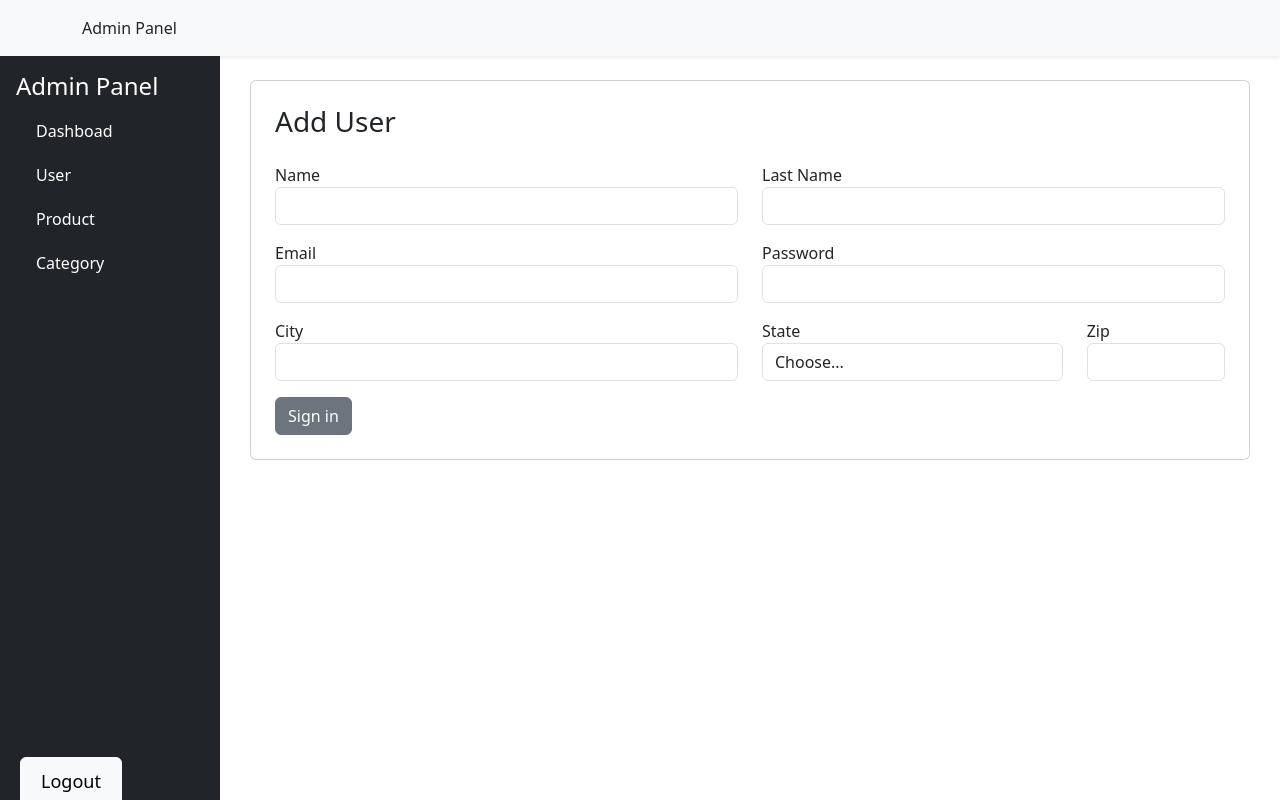
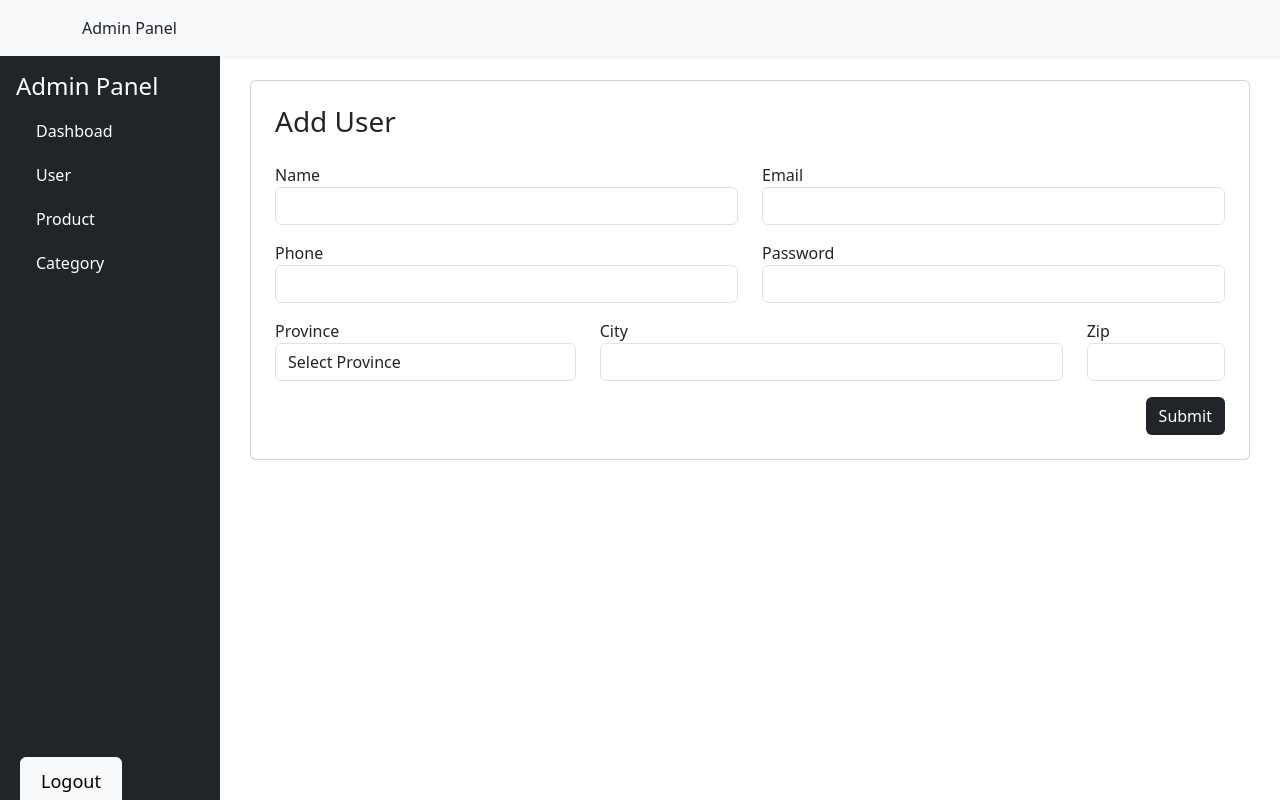
Before and after one commit to ubaid2917/mern-admin-panel, a React (Vite) app: page /users/add in a window 1280 px wide. Built offline with nearby package versions, Linux system fonts and the light colour scheme; sample sign-in values are in the browser's storage.

Commit message:
add search in user

```diff
--- a/src/API/user.js
+++ b/src/API/user.js
@@ -1,9 +1,10 @@
 import { invokeApi } from "../utils/invokeApi";
 
 // get user
-export const getUserList = async () => {
+export const getUserList = async (search) => {
+  //  console.log('search')
   const reqObj = {
-    path: `/user/get`,
+    path: `/user/get?search=${search}`,
     method: "GET",
     headers: {},
   };
--- a/src/pages/User/Add.jsx
+++ b/src/pages/User/Add.jsx
@@ -11,9 +11,10 @@ function AddUser() {
     firstName: "",
     lastName: "",
     email: "",
+    phone: "",
     password: "",
     city: "",
-    state: "",
+    country: "",
     zip: "",
   });
 
@@ -75,22 +76,6 @@ function AddUser() {
               <div className="invalid-feedback">Name is required</div>
             </div>
             <div className="form-group col-lg-6">
-              <label htmlFor="inputLname1">Last Name</label>
-              <input
-                type="text"
-                className="form-control"
-                id="inputLname1"
-                name="lastName"
-                value={formData.lastName}
-                onChange={handleOnChange}
-                required
-              />
-              <div className="invalid-feedback">Last name is required</div>
-            </div>
-          </div>
-
-          <div className="row mb-3">
-            <div className="form-group col-lg-6">
               <label htmlFor="inputEmail4">Email</label>
               <input
                 type="email"
@@ -102,6 +87,23 @@ function AddUser() {
                 required
               />
               <div className="invalid-feedback">Enter a valid email</div>
+            </div>
+          </div>
+
+          <div className="row mb-3">
+            <div className="form-group col-lg-6">
+              <label htmlFor="inputEmail4">Phone</label>
+              <input
+                type="number"
+                className="form-control"
+                id="inputPhone4"
+                name="phone"
+                value={formData.phone}
+                onChange={handleOnChange}
+                required
+                min={11}
+              />
+              <div className="invalid-feedback">Phone is required</div>
             </div>
             <div className="form-group col-lg-6">
               <label htmlFor="inputPassword4">Password</label>
@@ -122,6 +124,24 @@ function AddUser() {
           </div>
 
           <div className="row mb-3">
+             <div className="form-group col-md-4">
+              <label htmlFor="inputState">Province</label>
+              <select
+                id="inputState"
+                name="country"
+                className="form-control"
+                value={formData.state}
+                onChange={handleOnChange}
+                required
+              >
+                <option value="">Select Province </option>
+                <option>Punjab</option>
+                <option>Sindh</option>
+                <option>KPK</option>
+                <option>Balochistan</option>
+              </select>
+              <div className="invalid-feedback">Please select a Province</div>
+            </div>
             <div className="form-group col-md-6">
               <label htmlFor="inputCity">City</label>
               <input
@@ -135,24 +155,7 @@ function AddUser() {
               />
               <div className="invalid-feedback">City is required</div>
             </div>
-            <div className="form-group col-md-4">
-              <label htmlFor="inputState">State</label>
-              <select
-                id="inputState"
-                name="state"
-                className="form-control"
-                value={formData.state}
-                onChange={handleOnChange}
-                required
-              >
-                <option value="">Choose...</option>
-                <option>Punjab</option>
-                <option>Sindh</option>
-                <option>KPK</option>
-                <option>Balochistan</option>
-              </select>
-              <div className="invalid-feedback">Please select a state</div>
-            </div>
+
             <div className="form-group col-md-2">
               <label htmlFor="inputZip">Zip</label>
               <input
@@ -169,8 +172,8 @@ function AddUser() {
           </div>
 
           <div>
-            <button type="submit" className="btn btn-secondary ">
-              Sign in
+            <button type="submit" className="btn float-end" style={{ background: '#212529', color: '#fff' }}>
+              Submit
             </button>
           </div>
         </form>
--- a/src/pages/User/List.jsx
+++ b/src/pages/User/List.jsx
@@ -7,12 +7,17 @@ import Message from "../../components/Message";
 const List = () => {
   const [data, setData] = useState([]);
   const [message, setMessage] = useState(false);
+  const [search, setSearch] = useState("");
+
+
+  console.log('search', search)
+
   useEffect(() => {
     getUser();
-  }, []);
-  const getUser = async () => {
+  }, [search]);
+  const getUser = async ( ) => {
     try {
-      const response = await getUserList();
+      const response = await getUserList(search);
 
       if (response.statusCode !== 200) {
       }
@@ -38,6 +43,12 @@ const List = () => {
     }
   }
 
+  const handleSearch = (event) => {
+    const value = event.target.value;
+    setSearch(value);
+    getUser(value)
+  };
+
   return (
     <>
       <Message message={message} />
@@ -47,13 +58,17 @@ const List = () => {
             <h2 className="mb-4">User List</h2>
           </div>
           <div>
-            <Link to={"/users/add"} className="btn btn-secondary">
+            <Link to={"/users/add"} className="btn" style={{ background: '#212529', color: '#fff' }}>
               Add User
             </Link>
           </div>
         </div>
         <div className="card shadow-sm">
           <div className="card-body">
+            <div className="mb-4 d-flex justify-content-end float-end" style={{ width: "300px" }}>
+
+              <input type="search" className="form-control" value={search} onChange={handleSearch} placeholder="Search" />
+            </div>
             <table className="table table-hover text-center">
               <thead className="table-dark">
                 <tr>
@@ -88,7 +103,7 @@ const List = () => {
                       <td>
                         <Link
                           to={`/users/edit/${user.id}`}
-                          className="btn btn-sm btn-secondary"
+                          className="btn btn-sm " style={{ background: '#212529', color: '#fff' }}
                         >
                           Edit
                         </Link>
```
